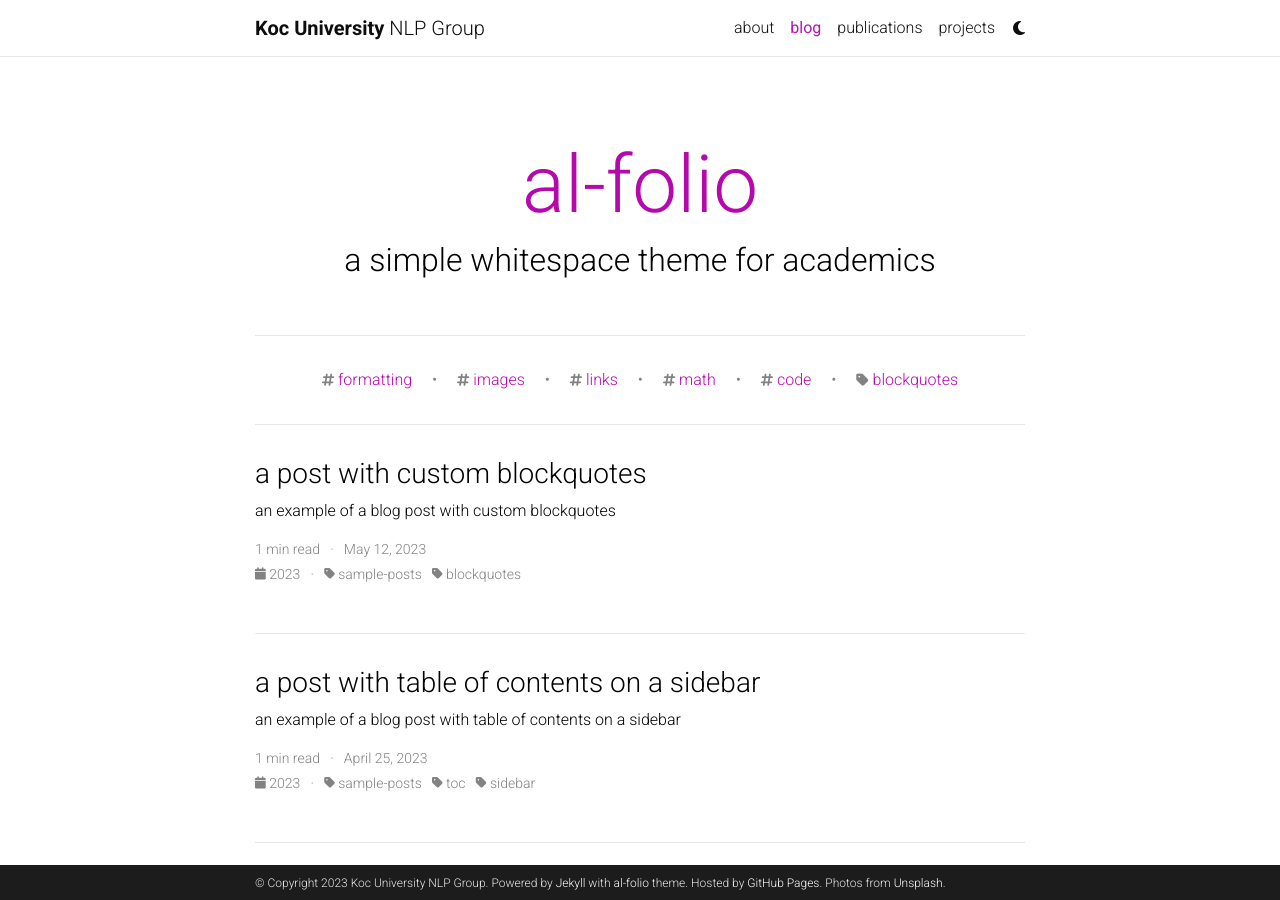
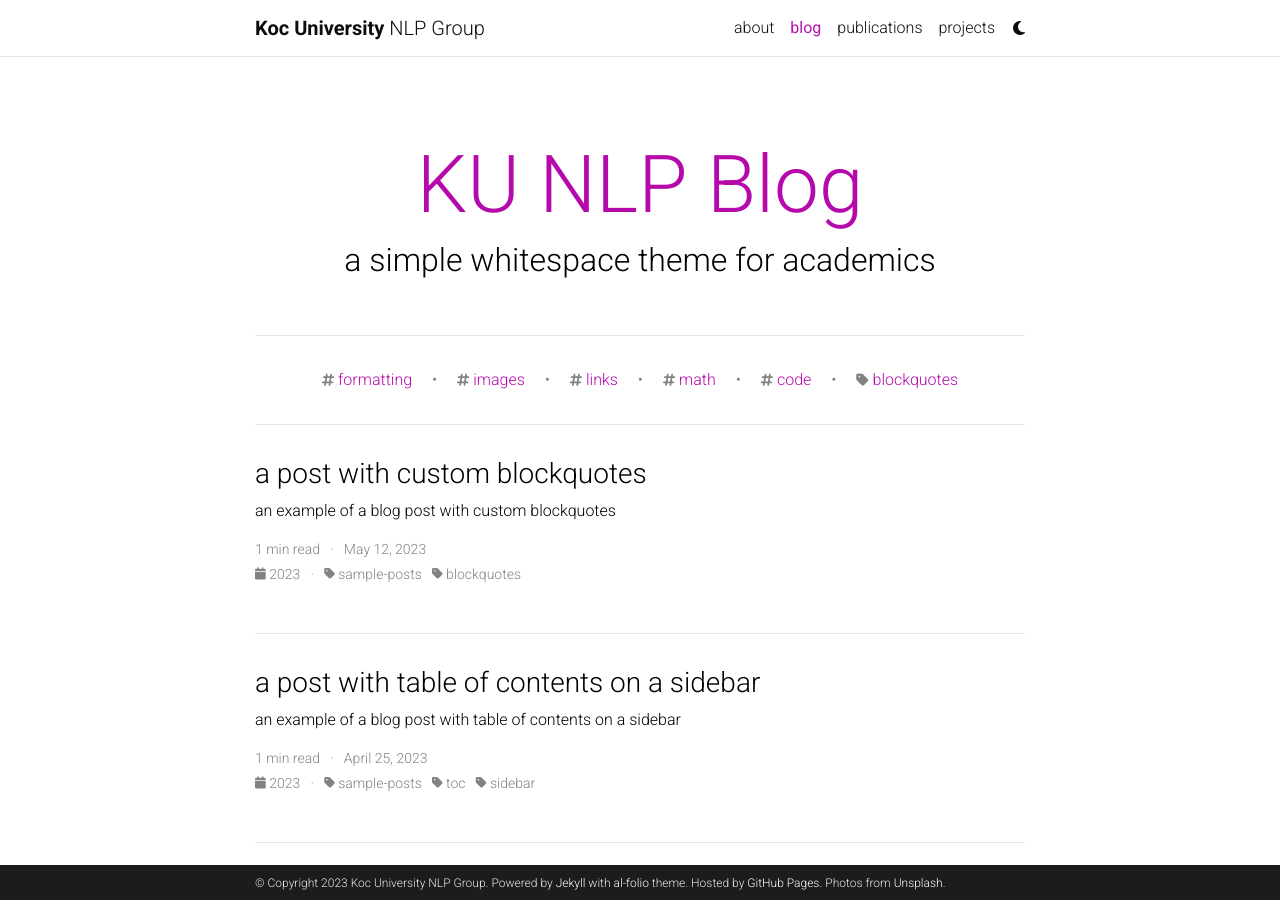
Before and after one commit to GGLAB-KU/gglab-ku.github.io, a Jekyll site: the page built from blog/index.html, in a window 1280 px wide and 900 px high. Built offline with Jekyll 4.4.1, drawn with Linux system fonts in a browser that asks for light colours; the list of posts is cut into pages by our own code; comment, search, counter and statistics services are not loaded; a style sheet for code colours, icons or effects is not loaded.

Commit message:
update blog

```diff
--- a/_config.yml
+++ b/_config.yml
@@ -122,7 +122,7 @@
 # Blog
 # -----------------------------------------------------------------------------
 
-blog_name: al-folio # blog_name will be displayed in your blog page
+blog_name: KU NLP Blog # blog_name will be displayed in your blog page
 blog_nav_title: blog # your blog must have a title for it to be displayed in the nav bar
 blog_description: a simple whitespace theme for academics
 permalink: /blog/:year/:title/
@@ -139,10 +139,10 @@
 # Follow instructions on https://giscus.app/ to setup for your repo to fill out
 # the information below.
 giscus:
-  repo: alshedivat/al-folio      # <your-github-user-name>/<your-github-repo-name>
-  repo_id: MDEwOlJlcG9zaXRvcnk2MDAyNDM2NQ==
-  category: Comments             # name of the category under which discussions will be created
-  category_id: DIC_kwDOA5PmLc4CTBt6
+  repo: NLP-KU/nlp-ku.github.io    # <your-github-user-name>/<your-github-repo-name>
+  repo_id: R_kgDOJyxDKQ
+  category: General             # name of the category under which discussions will be created
+  category_id: DIC_kwDOJyxDKc4CXZ2N
   mapping: title                 # identify discussions by post title
   strict: 1                      # use strict identification mode
   reactions_enabled: 1           # enable (1) or disable (0) emoji reactions
@@ -152,15 +152,15 @@
   lang: en
 
 # Disqus comments (DEPRECATED)
-disqus_shortname: al-folio # put your disqus shortname
+#disqus_shortname: al-folio # put your disqus shortname
 # https://help.disqus.com/en/articles/1717111-what-s-a-shortname
 
 # External sources.
 # If you have blog posts published on medium.com or other external sources,
 # you can display them in your blog by adding a link to the RSS feed.
-external_sources:
-  - name: medium.com
-    rss_url: https://medium.com/@al-folio/feed
+#external_sources:
+#  - name: medium.com
+#    rss_url: https://medium.com/@al-folio/feed
 
 # -----------------------------------------------------------------------------
 # Collections
```
